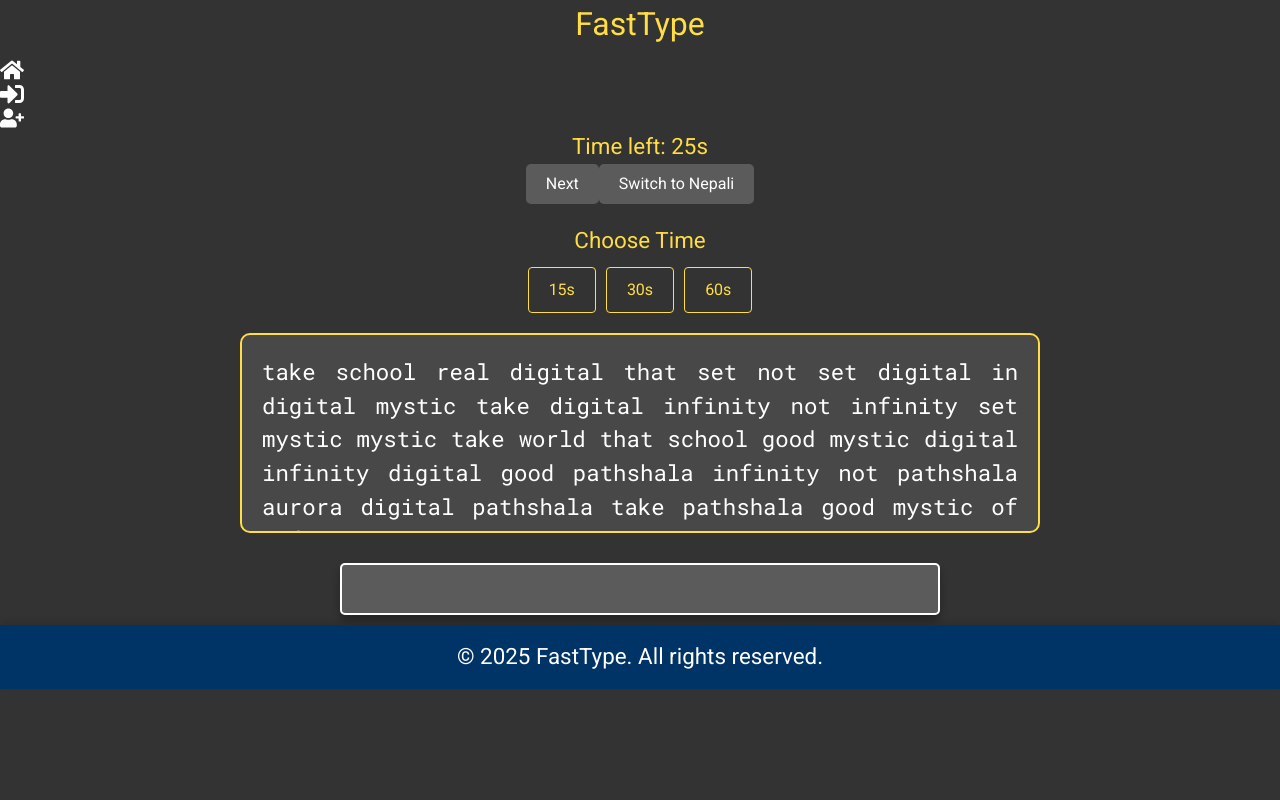
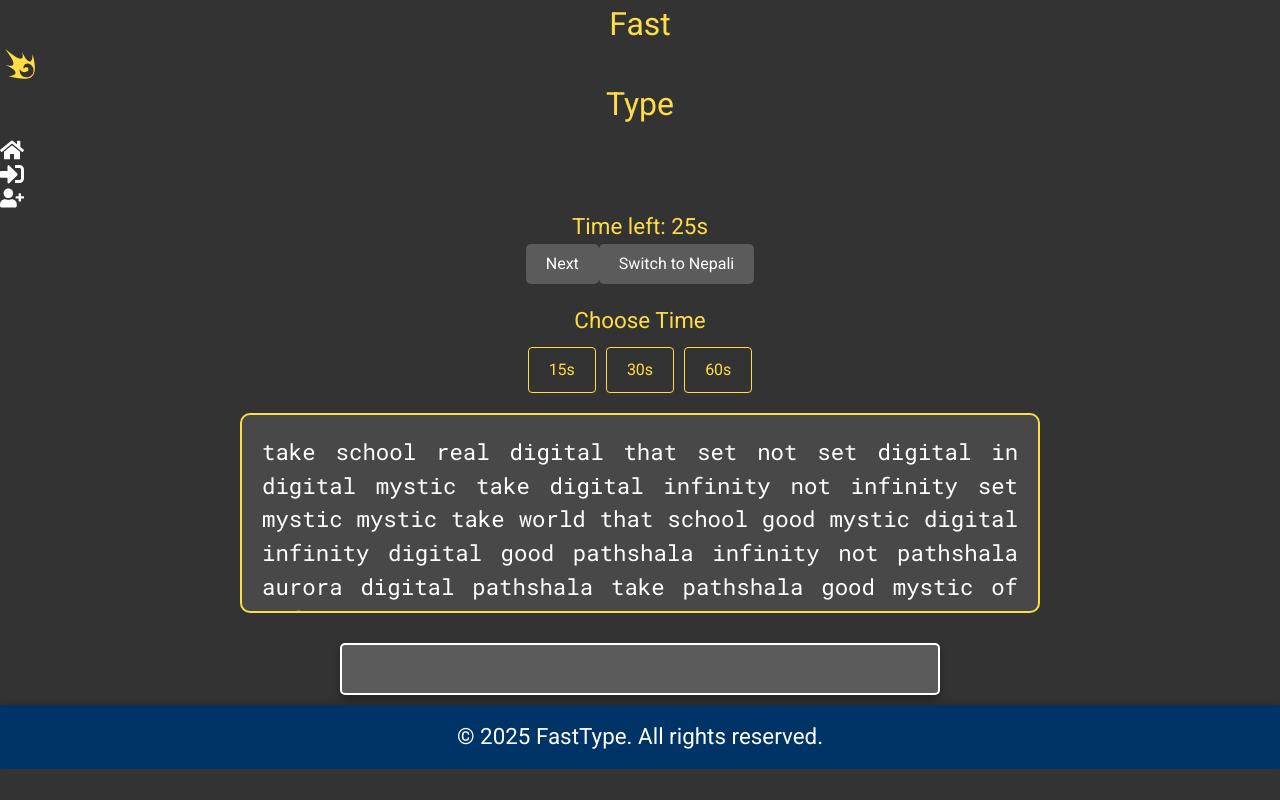
Before and after one commit to iamcody-git/Typer, a React (Vite) app in the folder Typer/: page / in a window 1280 px wide. Built offline with nearby package versions, Linux system fonts and the light colour scheme.

Commit message:
edied navbar

```diff
--- a/Typer/src/Components/Navbar.jsx
+++ b/Typer/src/Components/Navbar.jsx
@@ -1,16 +1,20 @@
 import React from "react";
-import { NavLink } from "react-router-dom";
+import {NavLink } from "react-router-dom";
 import { FaHome, FaSignInAlt, FaUserPlus } from 'react-icons/fa';
+import { GiCometSpark } from "react-icons/gi";
 
 const Navbar = () => {
   return (
     <>
       <div className="flex justify-between items-center bg-blue-950 p-2 m-3 gap-10">
-        <h1 className="text-4xl">
-          Fast<span className="text-green-500">Type</span>
-        </h1>
+      <NavLink to='/'>
+  <h1 className="text-4xl flex items-center">
+    Fast<span className="text-green-500 flex items-center"><GiCometSpark />Type</span>
+  </h1>
+</NavLink>
 
-        <div className="flex space-x-4 text-white text-sm">
+
+        <div className="flex space-x-10 text-white text-sm">
           <NavLink
             to="/"
             className={({ isActive }) =>
```
